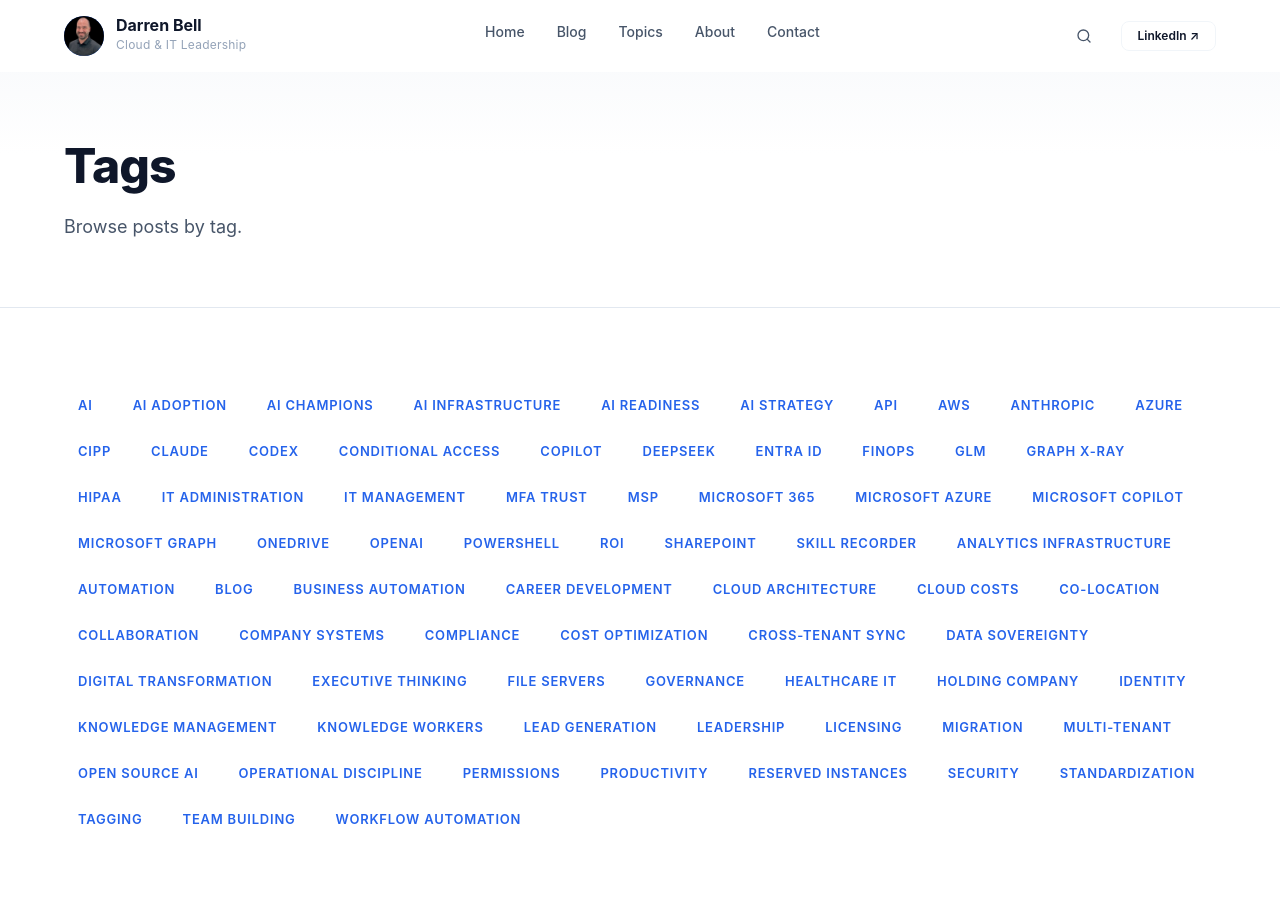
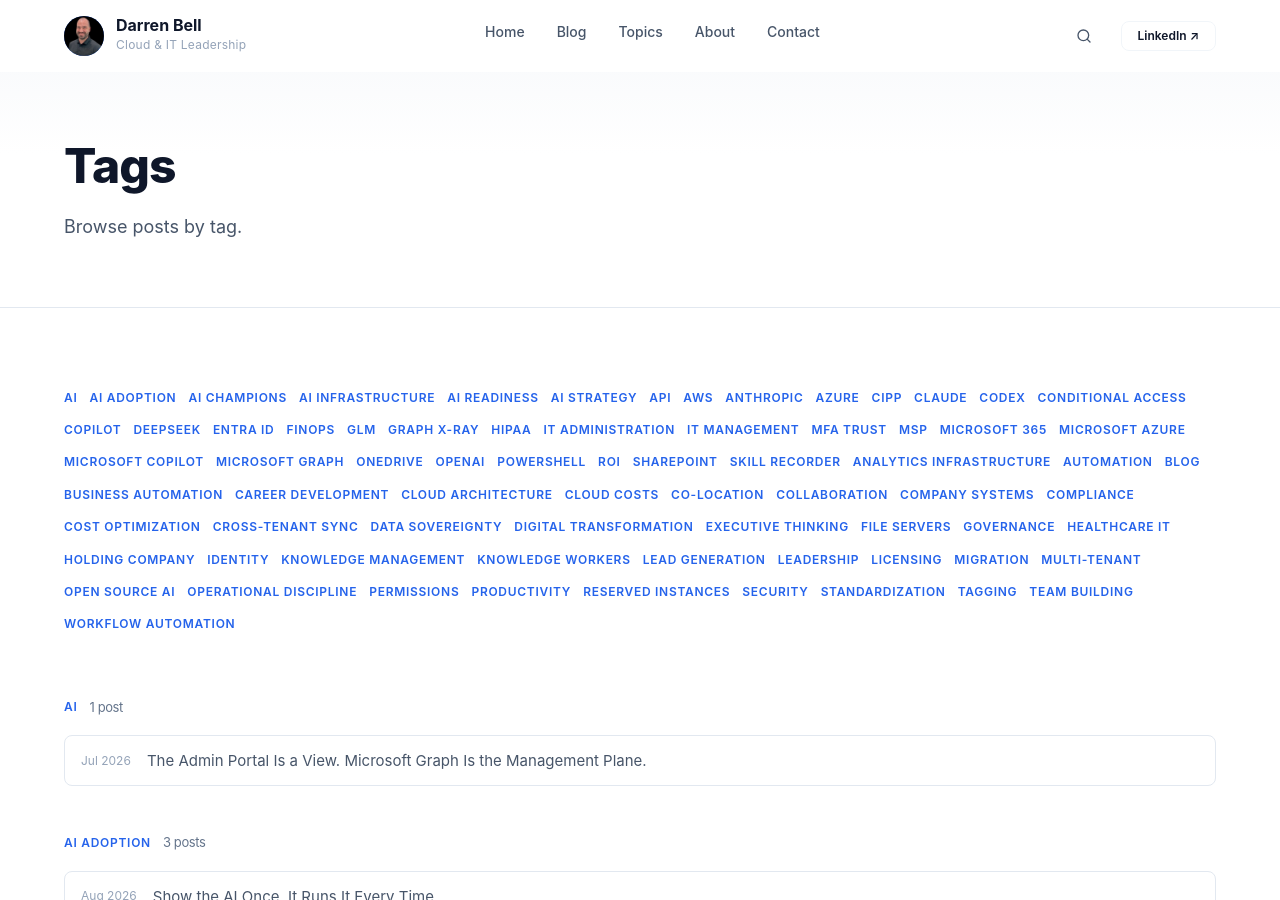
Before and after one commit to darrenbell09/DB_Blog, a Jekyll site: the page built from tags.html, in a window 1280 px wide and 900 px high. Built offline with Jekyll 4.4.1, drawn with Linux system fonts in a browser that asks for light colours.

Commit message:
Fix tags and search pages: remove hardcoded pill padding, clean dark-theme colors

```diff
--- a/search.html
+++ b/search.html
@@ -47,7 +47,7 @@ permalink: /search/
       <div style="display:flex;flex-wrap:wrap;gap:0.75rem;">
         {% assign all_categories = "Cloud Architecture,Infrastructure Ops,Technology Leadership,DevOps,FinOps,Security" | split: "," %}
         {% for cat in all_categories %}
-        <a href="{{ site.baseurl }}/categories/#{{ cat | slugify }}" class="tag tag--blue" style="padding:0.5rem 1rem;font-size:0.875rem;">{{ cat }}</a>
+        <a href="{{ site.baseurl }}/categories/#{{ cat | slugify }}" class="tag tag--blue">{{ cat }}</a>
         {% endfor %}
       </div>
     </div>
--- a/tags.html
+++ b/tags.html
@@ -21,7 +21,7 @@ permalink: /tags/
     {% if all_tags.size > 0 %}
     <div style="display:flex;flex-wrap:wrap;gap:0.75rem;margin-bottom:4rem;">
       {% for tag in all_tags %}
-      <a href="#{{ tag | slugify }}" class="tag tag--blue" style="font-size:0.8125rem;padding:0.375rem 0.875rem;">
+      <a href="#{{ tag | slugify }}" class="tag tag--blue">
         {{ tag }}
       </a>
       {% endfor %}
@@ -38,9 +38,9 @@ permalink: /tags/
       </h2>
       <div style="display:flex;flex-direction:column;gap:0.5rem;">
         {% for post in tag_posts %}
-        <div style="display:flex;align-items:center;gap:1rem;padding:0.75rem 1rem;background:#0f1e35;border:1px solid #1a2e4a;border-radius:8px;">
-          <span style="font-size:0.75rem;color:#64748b;white-space:nowrap;">{{ post.date | date: "%b %Y" }}</span>
-          <a href="{{ post.url | prepend: site.baseurl }}" style="font-size:0.9375rem;color:#94a3b8;" onmouseover="this.style.color='#06b6d4'" onmouseout="this.style.color='#94a3b8'">{{ post.title }}</a>
+        <div style="display:flex;align-items:center;gap:1rem;padding:0.75rem 1rem;background:var(--bg-card,#fff);border:1px solid #e2e8f0;border-radius:8px;">
+          <span style="font-size:0.75rem;color:#94a3b8;white-space:nowrap;">{{ post.date | date: "%b %Y" }}</span>
+          <a href="{{ post.url | prepend: site.baseurl }}" style="font-size:0.9375rem;color:#475569;text-decoration:none;" onmouseover="this.style.color='#2563eb'" onmouseout="this.style.color='#475569'">{{ post.title }}</a>
         </div>
         {% endfor %}
       </div>
```
